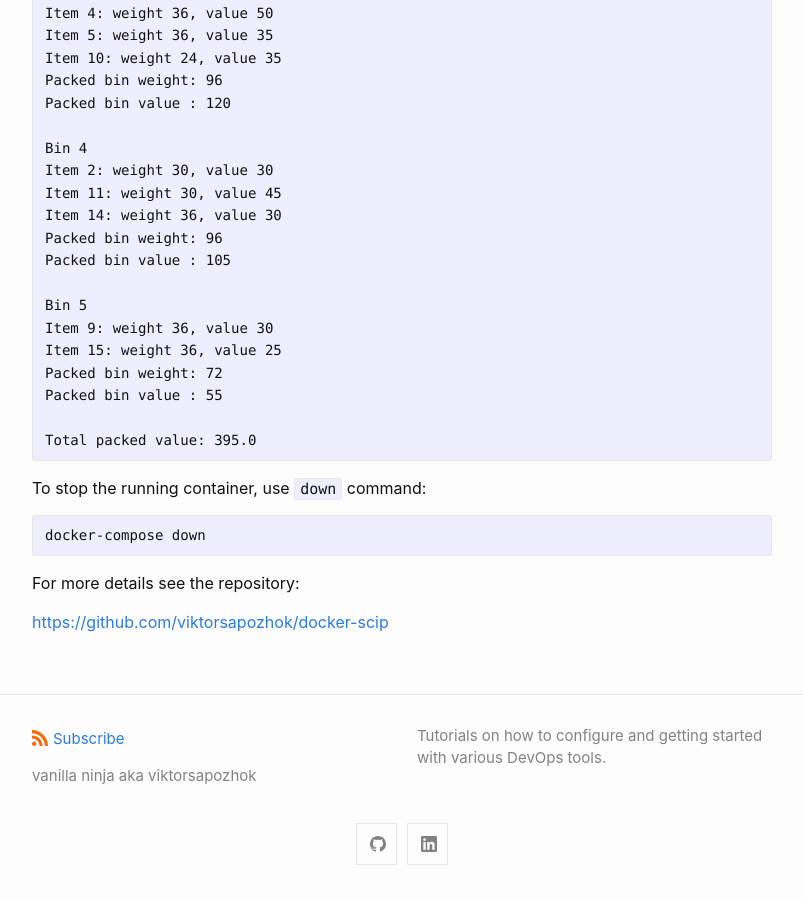
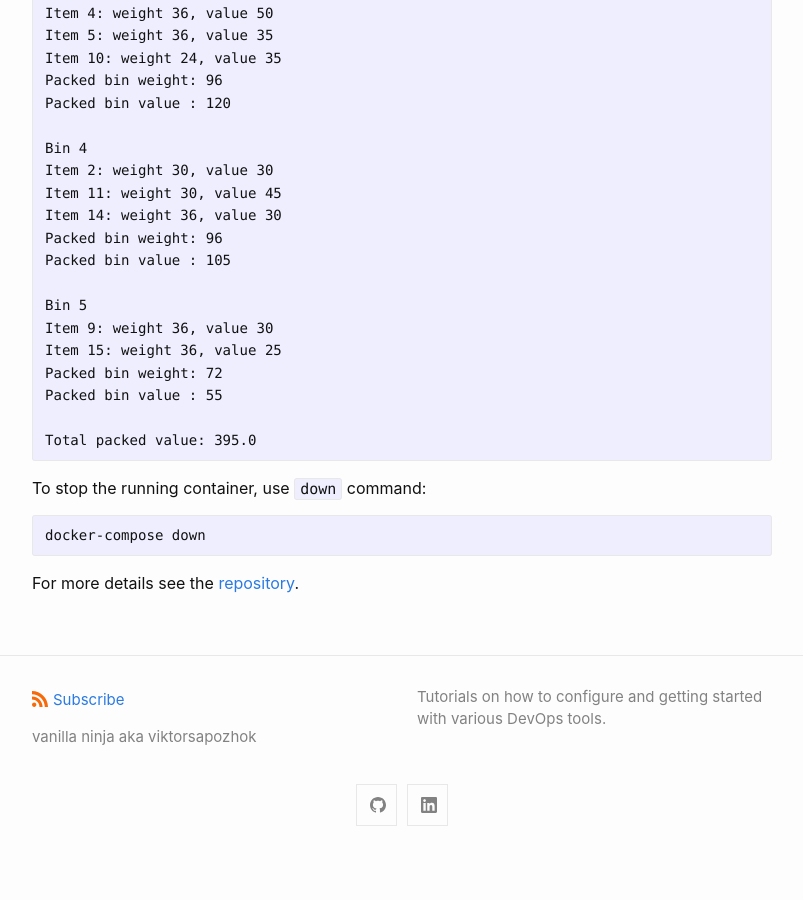
Before and after one commit to viktorsapozhok/viktorsapozhok.github.io, a Jekyll site: the page built from _posts/2021-01-17-docker-scip-pyscipopt.md, in a window 1280 px wide and 900 px high, scrolled down 5458 px. Shown: the whole window, without its empty margins (238-1041 px from the left). Built offline with Jekyll 4.4.1, drawn with Linux system fonts in a browser that asks for light colours; after the commit the page ends 6319 px from its top, so only the background shows below that; part of the change alters nothing that is shown.

Commit message:
updated links

````diff
--- a/_posts/2021-01-17-docker-scip-pyscipopt.md
+++ b/_posts/2021-01-17-docker-scip-pyscipopt.md
@@ -279,8 +279,6 @@ To stop the running container, use `down` command:
 docker-compose down
 ```
 
-For more details see the repository:
-
-[https://github.com/viktorsapozhok/docker-scip](https://github.com/viktorsapozhok/docker-scip)
+For more details see the [repository][1].
 
 [1]: https://github.com/viktorsapozhok/docker-scip "How to install pyscipopt in docker"
````
